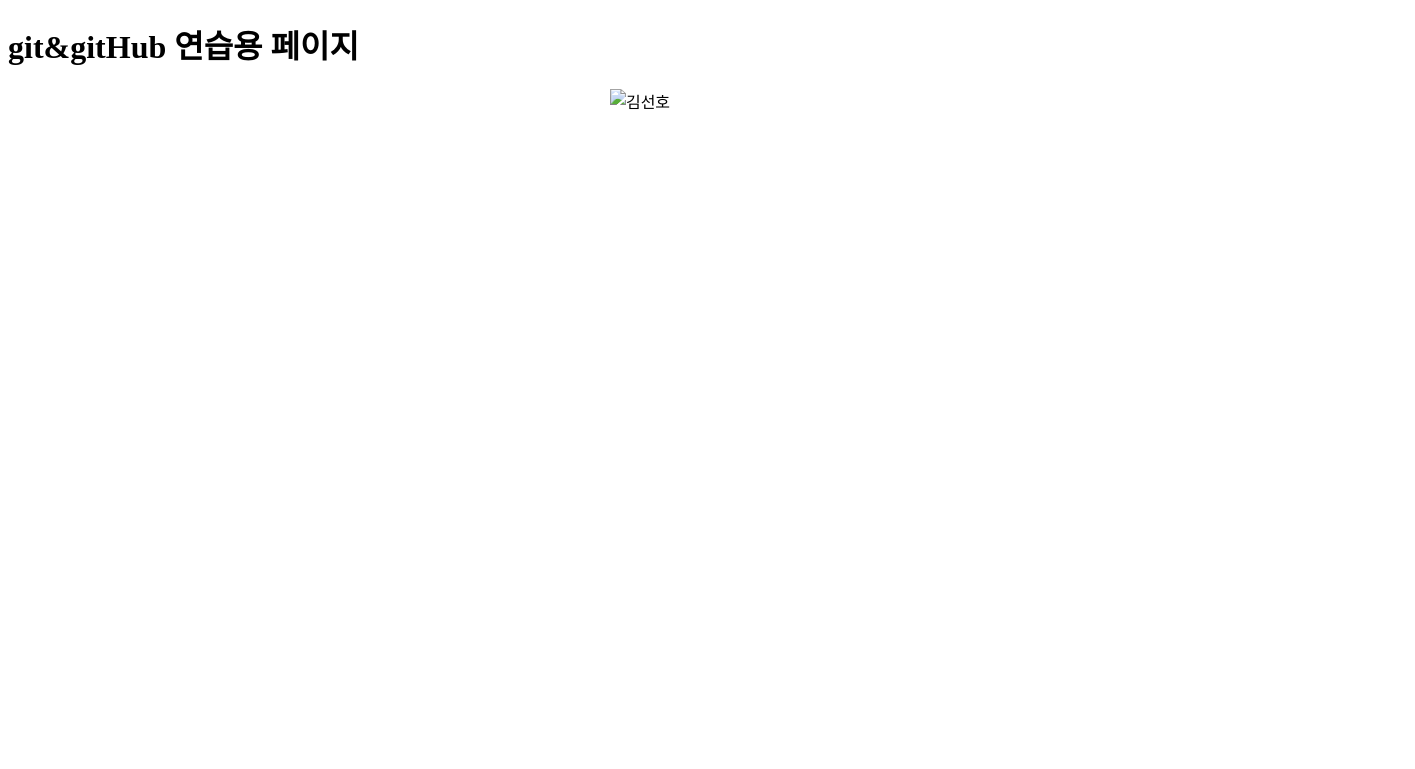
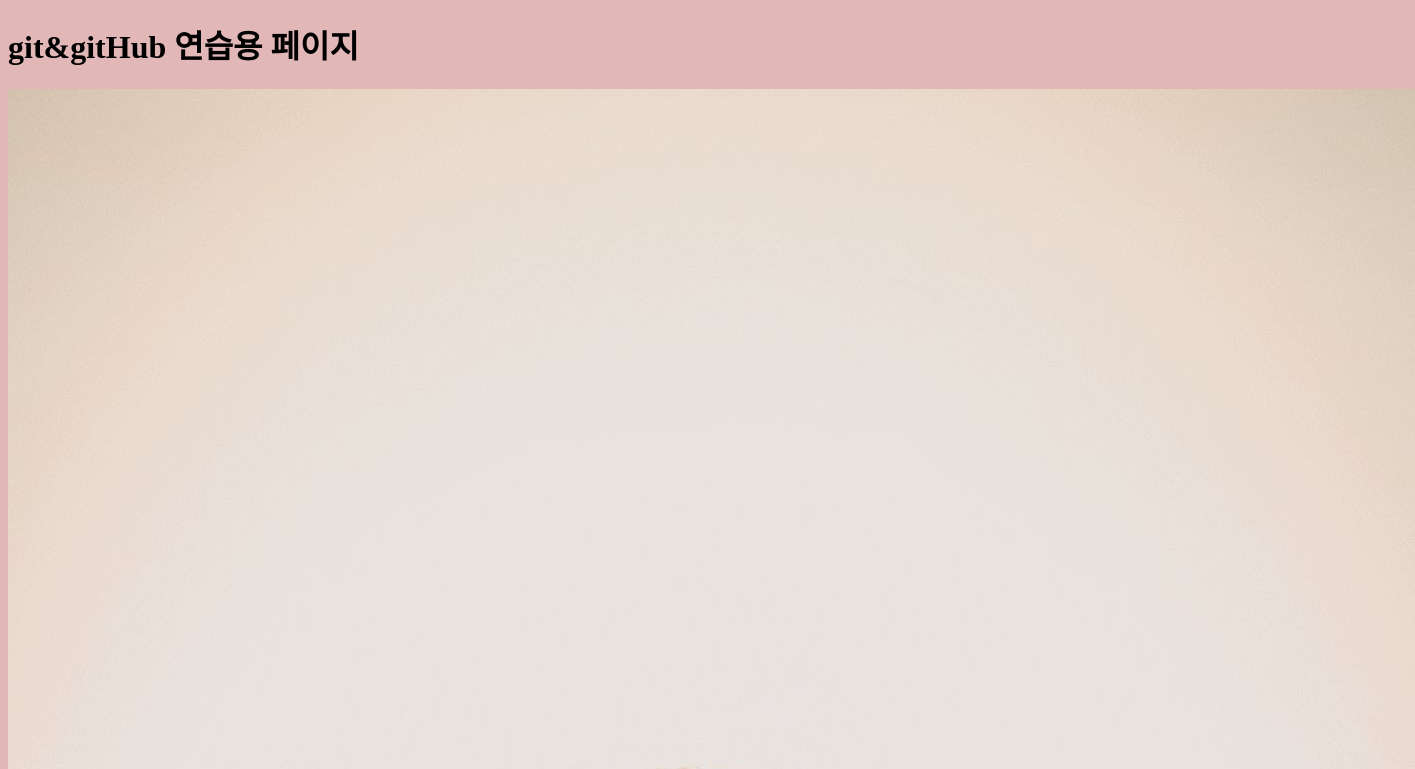
Before and after one commit to chltmdal123/test01, a plain HTML site: page index.html in a window 1280 px wide. Shown: the top 769 px of the page, 1415 px wide, since content can reach past the window. Drawn offline with Linux system fonts and the light colour scheme.

Commit message:
배경화면, css 추가

```diff
--- /dev/null
+++ b/css/basic.css
@@ -0,0 +1,3 @@
+@charset "utf-8";
+
+body {background: #e2b7b7;}
--- a/index.html
+++ b/index.html
@@ -5,6 +5,7 @@
     <meta http-equiv="X-UA-Compatible" content="IE=edge">
     <meta name="viewport" content="width=device-width, initial-scale=1.0">
     <title>git&gitHub</title>
+    <link rel="stylesheet" href="css/basic.css">
 </head>
 <body>
     <h1>git&gitHub 연습용 페이지</h1>
```
Also changed, not shown: img.jpeg (added).
